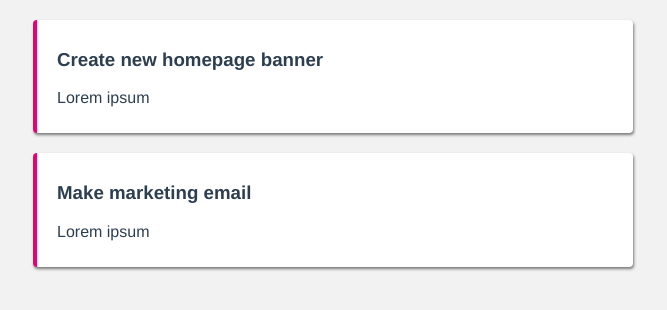
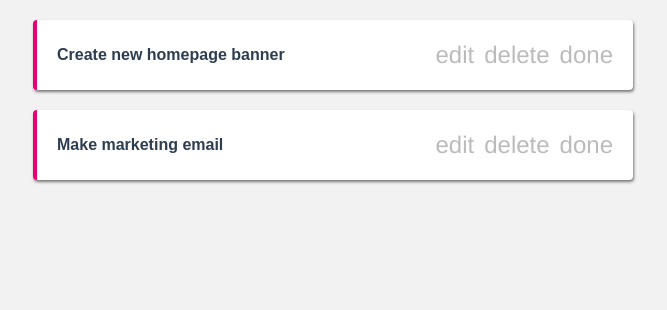
Before and after one commit to GideonOdiokine/vue_task_tracker, a Vue app: page / in a window 1280 px wide. Shown: the top 310 px of the page, without its empty margins (307-974 px from the left). Built offline with nearby package versions, Linux system fonts and the light colour scheme; data requests are answered from the project's data file.

Commit message:
added icons for project

```diff
--- a/package.json
+++ b/package.json
@@ -8,6 +8,7 @@
   },
   "dependencies": {
     "core-js": "^3.6.5",
+    "json-server": "^0.17.0",
     "vue": "^3.0.0",
     "vue-router": "^4.0.0-0"
   },
--- a/src/components/SingleProject.vue
+++ b/src/components/SingleProject.vue
@@ -1,9 +1,14 @@
 <template>
   <div class="project">
     <div class="action">
-      <h3>{{ project.title }}</h3>
+      <h3 @click="toggleDetails">{{ project.title }}</h3>
+      <div class="icons">
+        <span class="material-icons">edit</span>
+        <span class="material-icons">delete</span>
+        <span class="material-icons">done</span>
+      </div>
     </div>
-    <div class="details">
+    <div class="details" v-if="showDetails">
       <p>{{ project.details }}</p>
     </div>
   </div>
@@ -12,6 +17,16 @@
 <script>
 export default {
   props: ["project"],
+  data() {
+    return {
+      showDetails: false,
+    };
+  },
+  methods: {
+    toggleDetails() {
+      this.showDetails = !this.showDetails;
+    },
+  },
 };
 </script>
 
@@ -26,5 +41,21 @@
 }
 h3 {
   cursor: pointer;
+  font-family: sans-serif;
+  font-size: 16px;
+}
+.action {
+  display: flex;
+  justify-content: space-between;
+  align-items: center;
+}
+.material-icons {
+  font-size: 24px;
+  margin-left: 10px;
+  color: #bbb;
+  cursor: pointer;
+}
+.material-icons:hover {
+  color: #777;
 }
 </style>
```
Also changed, not shown: 1 other file (tests, documents, lock files or other folders).
